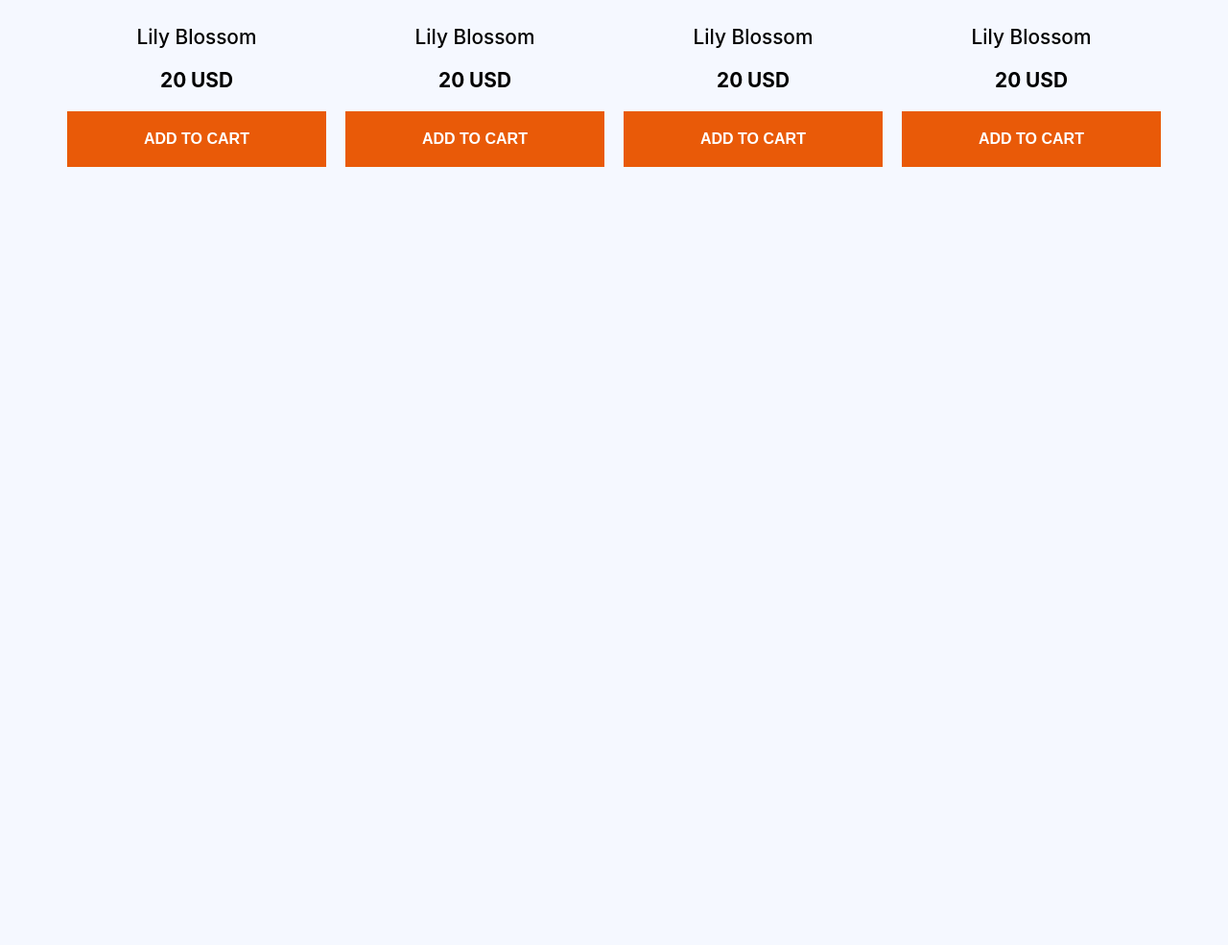
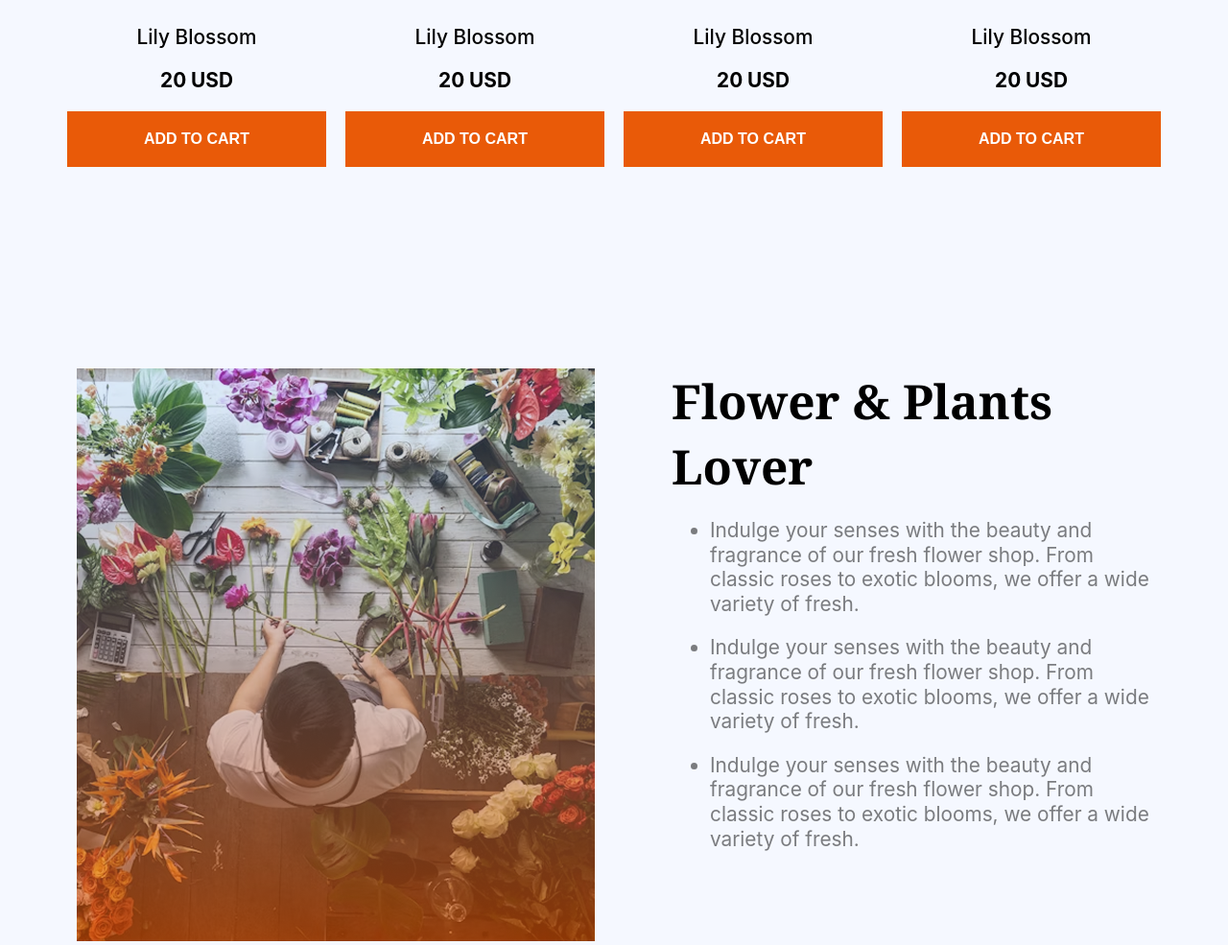
Before and after one commit to sumonmiaofc/Responsive-Flowers, a plain HTML site: page index.html in a window 1280 px wide. Shown: the part 1828-2813 px from the top of the page at 96% size. Before the commit the page ends 2052 px from the top, so only its background shows below. Drawn offline with Linux system fonts and the light colour scheme.

Commit message:
Added Our Plants

```diff
--- a/index.html
+++ b/index.html
@@ -18,7 +18,7 @@
         <nav class="navbar">
           <img src="./assets/logo.png" alt="Logo">
 
-          <ul>
+          <ul class="nav-item">
             <li><a href="#">Home</a></li>
             <li><a href="#">Shop</a></li>
             <li><a href="#">About</a></li>
@@ -120,6 +120,32 @@
       </section>
 
 
+      <section class="trusted">
+        <div class="trusted-img">
+
+          <img src="./assets/flower-store.png" alt="Flowers">
+          <!-- <img class="trusted-badge" src="./assets/trusted-badge.png" alt=""> -->
+
+        </div>
+
+        <div class="trusted-content">
+          <h3 class="truted-title noto-serif-normal">Flower & Plants <br>Lover</h3>
+          <ul class="trusted-desc inter-normal">
+            <li>Indulge your senses with the beauty and fragrance of our fresh flower shop. From classic roses to exotic blooms, we offer a wide variety of fresh.</li>
+            <li>Indulge your senses with the beauty and fragrance of our fresh flower shop. From classic roses to exotic blooms, we offer a wide variety of fresh.</li>
+            <li>Indulge your senses with the beauty and fragrance of our fresh flower shop. From classic roses to exotic blooms, we offer a wide variety of fresh.</li>
+          </ul>
+
+        </div>
+      </section>
+
+      <!-- Latest Deal Start here -->
+
+      <section class="latest-deals">
+
+      </section>
+
+
     </main>
 
     <!-- Footer Start Here -->
--- a/style.css
+++ b/style.css
@@ -57,7 +57,7 @@ button{
     align-items: center;
     height: 90px;
 }
-ul{
+.nav-item{
     list-style: none;
     display: flex;
     gap: 48px;
@@ -65,13 +65,13 @@ ul{
     justify-content: center;
 }
 
-ul li a{
+.nav-item li a{
     text-decoration: none;
     font-weight: 700;
     color: rgb(137, 135, 161);
 }
 
-ul li a:hover{
+.nav-item li a:hover{
     color: rgb(37, 36, 50);
 }
 
@@ -148,6 +148,44 @@ ul li a:hover{
     margin-bottom: 20px;
 }
 
+/* Trusted CSS Start Here */
+
+.trusted-img{
+    max-width: 100%;
+    height: 100%;
+
+}
+
+.trusted{
+    display: flex;
+    gap: 60px;
+    height: 500px;
+    margin-top: 210px;
+    max-width: 1140;
+}
+
+.truted-title{
+    font-size: 3.1rem;
+    font-weight: 700;
+    line-height: 68px;
+    margin-bottom: 20px;
+}
+.trusted-desc{
+    display: flex;
+    flex-direction: column;
+    gap: 20px;
+    align-items: center;
+    justify-content: center;
+    max-width: 500px;
+}
+.trusted-desc li{
+    font-size: 1.3rem;
+    font-weight: 400;
+    line-height: 1.6rem;
+    color: rgba(0, 0, 0, 0.5);
+}
+
+
 
 
 
```
